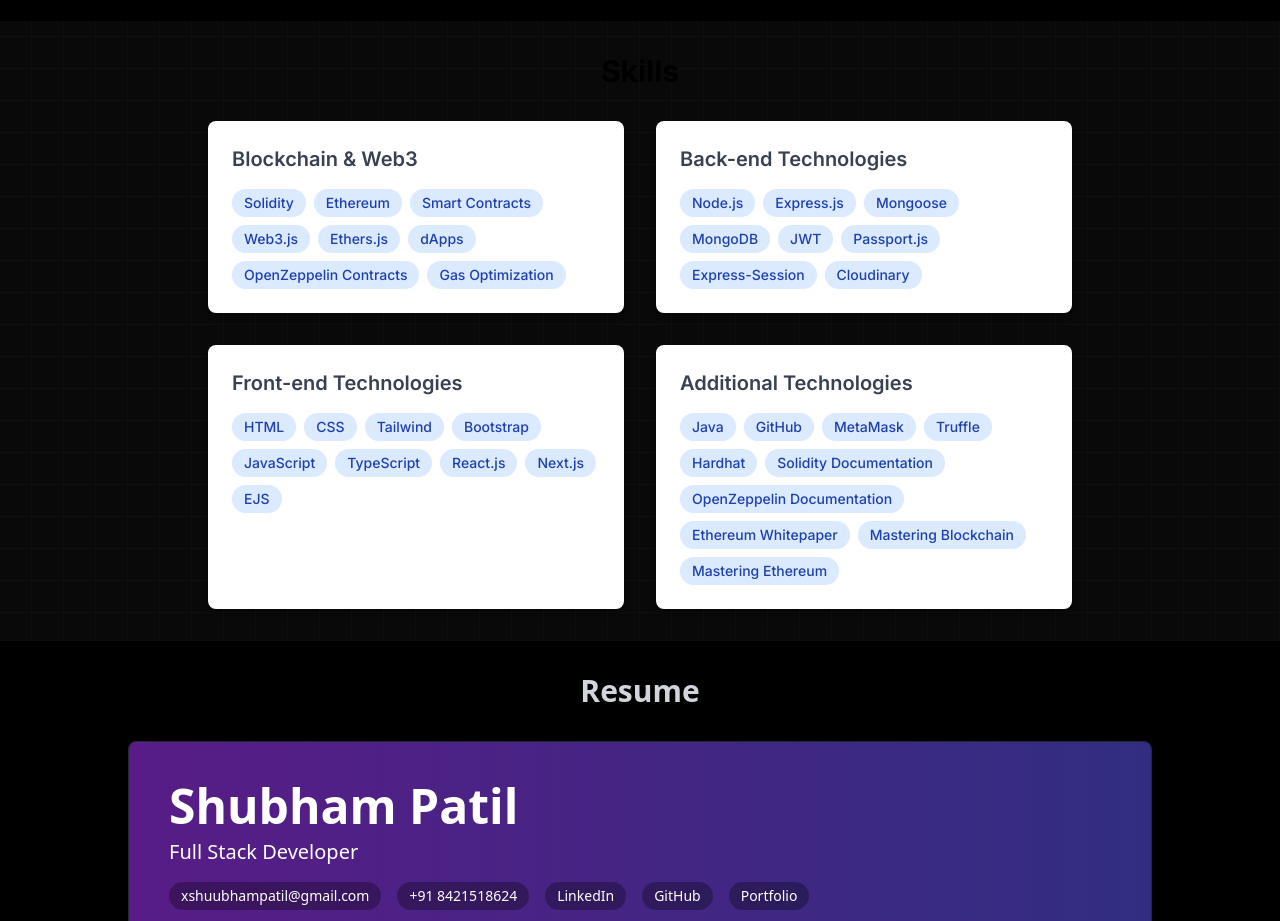
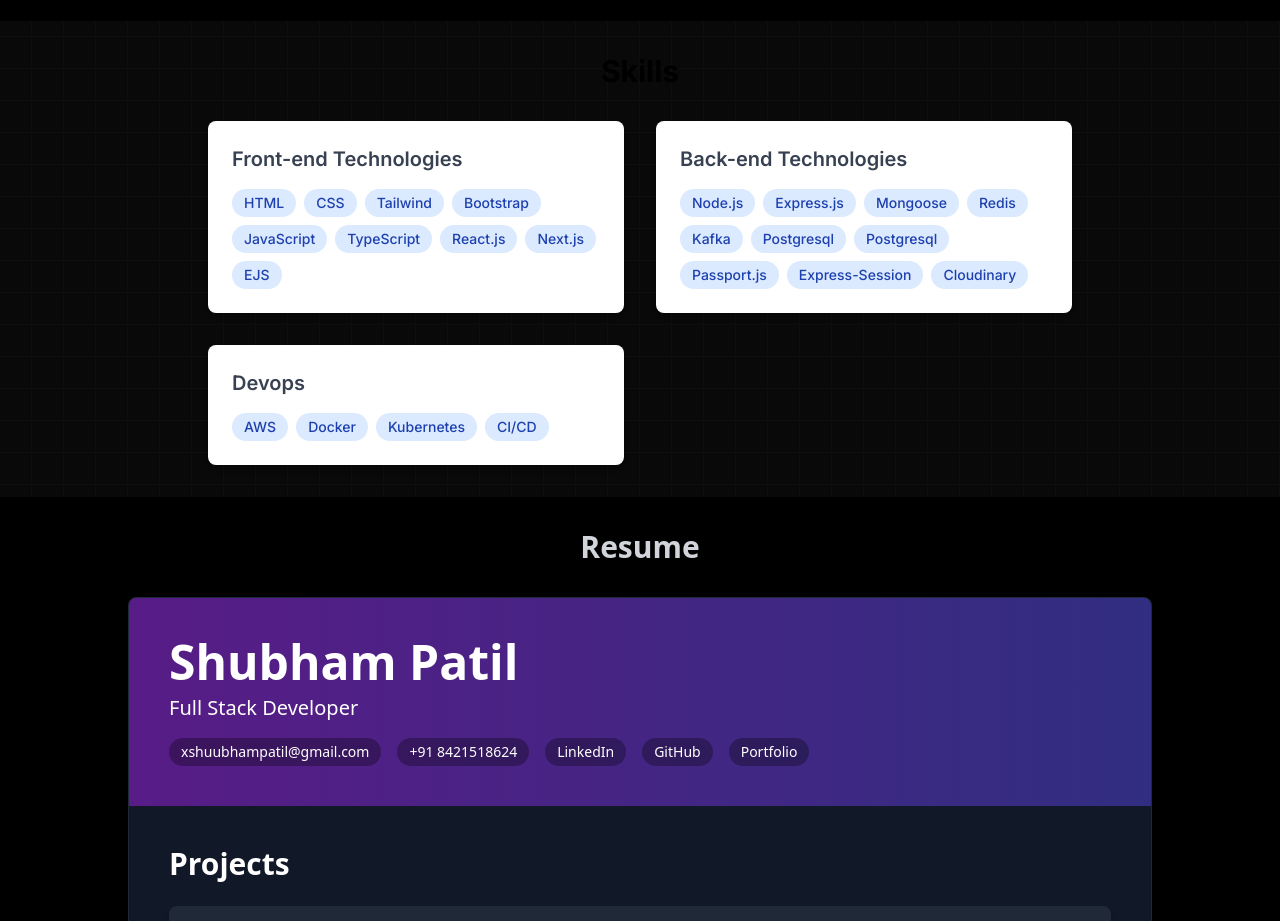
Before and after one commit to ShubhamPatilSp/My_Portfolio-, a Next.js app: page / in a window 1280 px wide. Shown: the part 3380-4301 px from the top of the page. Built offline with nearby package versions, Linux system fonts and the light colour scheme.

Commit message:
add skills

```diff
--- a/src/app/componets/Skills.tsx
+++ b/src/app/componets/Skills.tsx
@@ -1,26 +1,6 @@
 import React from 'react';
 
 const skills = {
-    "Blockchain & Web3": [
-        "Solidity",
-        "Ethereum",
-        "Smart Contracts",
-        "Web3.js",
-        "Ethers.js",
-        "dApps",
-        "OpenZeppelin Contracts",
-        "Gas Optimization"
-    ],
-    "Back-end Technologies": [
-        "Node.js",
-        "Express.js",
-        "Mongoose",
-        "MongoDB",
-        "JWT",
-        "Passport.js",
-        "Express-Session",
-        "Cloudinary",
-    ],
     "Front-end Technologies": [
         "HTML",
         "CSS",
@@ -32,17 +12,24 @@ const skills = {
         "Next.js",
         "EJS",
     ],
-    "Additional Technologies": [
-        "Java",
-        "GitHub",
-        "MetaMask",
-        "Truffle",
-        "Hardhat",
-        "Solidity Documentation",
-        "OpenZeppelin Documentation",
-        "Ethereum Whitepaper",
-        "Mastering Blockchain",
-        "Mastering Ethereum"
+    "Back-end Technologies": [
+        "Node.js",
+        "Express.js",
+        "Mongoose",
+        "Redis",
+        "Kafka",
+        "Postgresql",
+        "Postgresql",
+        "Passport.js",
+        "Express-Session",
+        "Cloudinary",
+    ],
+
+    "Devops": [
+        "AWS",
+        "Docker ",
+        "Kubernetes ",
+        "CI/CD ",
     ]
 };
 
```
